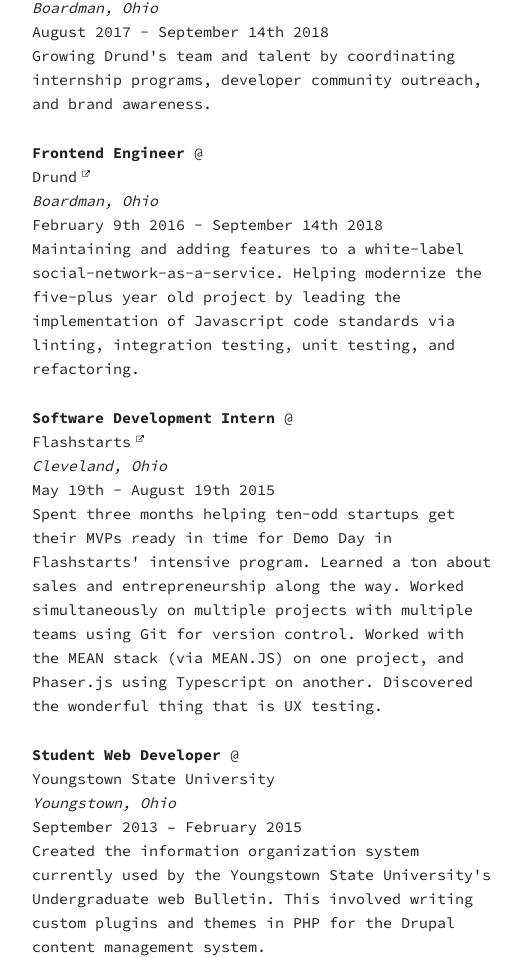
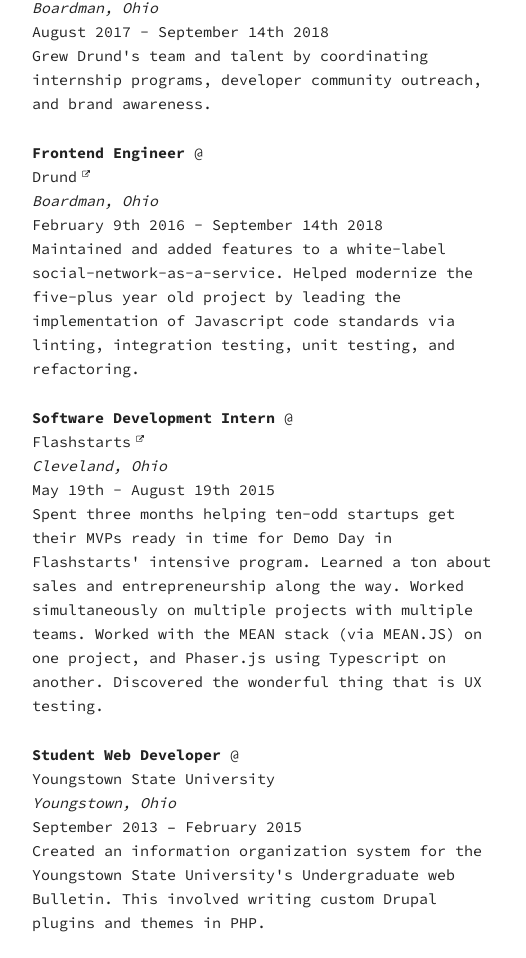
Before and after one commit to JoeDuncko/JoeDuncko.github.io, a plain HTML site: page index.html in a window 1280 px wide. Shown: the part 995-1953 px from the top of the page, 128-654 px from the left. Drawn offline with nearby package versions, Linux system fonts and the light colour scheme.

Commit message:
Small text improvements

```diff
--- a/index.html
+++ b/index.html
@@ -6,7 +6,7 @@
     <!-- Basic Page Needs -->
     <meta charset="utf-8">
     <title>Joe Duncko | let's create, together</title>
-    <meta name="description" content="Joe Duncko: front end developer, entrepreneur, event and community organizer, music enthusiast, a little too excited about Bitcoin.">
+    <meta name="description" content="Joe Duncko: frontend developer, entrepreneur, event and community organizer, music enthusiast, a little too excited about Bitcoin.">
     <meta name="author" content="Joe Duncko">
 
     <!-- Mobile Specific Metas -->
@@ -17,7 +17,7 @@
     <meta name="twitter:site" content="@JoeDuncko">
     <meta name="twitter:creator" content="Joe Duncko">
     <meta name="twitter:title" content="Joe Duncko | let's create, together">
-    <meta name="twitter:description" content="Joe Duncko: front end developer, entrepreneur, event and community organizer, music enthusiast, a little too excited about Bitcoin.">
+    <meta name="twitter:description" content="Joe Duncko: frontend developer, entrepreneur, event and community organizer, music enthusiast, a little too excited about Bitcoin.">
     <meta name="twitter:image:src" content="http://joeduncko.com/images/JoeDuncko2019.jpg">
 
     <!-- Social: Facebook / Open Graph -->
@@ -25,13 +25,13 @@
     <meta property="og:type" content="website">
     <meta property="og:title" content="Joe Duncko | let's create, together">
     <meta property="og:image" content="http://joeduncko.com/images/JoeDuncko2019.jpg"/>
-    <meta property="og:description" content="Joe Duncko: front end developer, entrepreneur, event and community organizer, music enthusiast, a little too excited about Bitcoin.">
+    <meta property="og:description" content="Joe Duncko: frontend developer, entrepreneur, event and community organizer, music enthusiast, a little too excited about Bitcoin.">
     <meta property="og:site_name" content="Joe Duncko">
     <meta property="article:author" content="https://www.facebook.com/JoeDuncko">
 
     <!-- Social: Google+ / Schema.org  -->
     <meta itemprop="name" content="Joe Duncko | let's create, together">
-    <meta itemprop="description" content="Joe Duncko: front end developer, entrepreneur, event and community organizer, music enthusiast, a little too excited about Bitcoin.">
+    <meta itemprop="description" content="Joe Duncko: frontend developer, entrepreneur, event and community organizer, music enthusiast, a little too excited about Bitcoin.">
     <meta itemprop="image" content="http://joeduncko.com/images/JoeDuncko2019.jpg">
 
     <!-- Fonts -->
@@ -87,28 +87,28 @@
                     <a href="https://www.drund.com/" title="To Drund">Drund</a><br>
                     <i>Boardman, Ohio</i><br>
                     August 2017 - September 14th 2018<br>
-                    Growing Drund's team and talent by coordinating internship programs, developer community outreach, and brand awareness.
+                    Grew Drund's team and talent by coordinating internship programs, developer community outreach, and brand awareness.
                 </p>
                 <p>
                     <b>Frontend Engineer</b> @<br>
                     <a href="https://www.drund.com/" title="To Drund">Drund</a><br>
                     <i>Boardman, Ohio</i><br>
                     February 9th 2016 - September 14th 2018<br>
-                    Maintaining and adding features to a white-label social-network-as-a-service. Helping modernize the five-plus year old project by leading the implementation of Javascript code standards via linting, integration testing, unit testing, and refactoring.
+                    Maintained and added features to a white-label social-network-as-a-service. Helped modernize the five-plus year old project by leading the implementation of Javascript code standards via linting, integration testing, unit testing, and refactoring.
                 </p>
                 <p>
                     <b>Software Development Intern</b> @<br>
                     <a href="http://www.flashstarts.com/" title="To Flashstarts">Flashstarts</a><br>
                     <i>Cleveland, Ohio</i><br>
                     May 19th - August 19th 2015<br>
-                    Spent three months helping ten-odd startups get their MVPs ready in time for Demo Day in Flashstarts' intensive program. Learned a ton about sales and entrepreneurship along the way. Worked simultaneously on multiple projects with multiple teams using Git for version control. Worked with the MEAN stack (via MEAN.JS) on one project, and Phaser.js using Typescript on another. Discovered the wonderful thing that is UX testing.
+                    Spent three months helping ten-odd startups get their MVPs ready in time for Demo Day in Flashstarts' intensive program. Learned a ton about sales and entrepreneurship along the way. Worked simultaneously on multiple projects with multiple teams. Worked with the MEAN stack (via MEAN.JS) on one project, and Phaser.js using Typescript on another. Discovered the wonderful thing that is UX testing.
                 </p>
                 <p>
                     <b>Student Web Developer</b> @<br>
                     Youngstown State University<br>
                     <i>Youngstown, Ohio</i><br>
                     September 2013 – February 2015<br>
-                    Created the information organization system currently used by the Youngstown State University's Undergraduate web Bulletin. This involved writing custom plugins and themes in PHP for the Drupal content management system.
+                    Created an information organization system for the Youngstown State University's Undergraduate web Bulletin. This involved writing custom Drupal plugins and themes in PHP.
                 </p>
                 <p>
                     <b>Joe</b> @<br>
```
